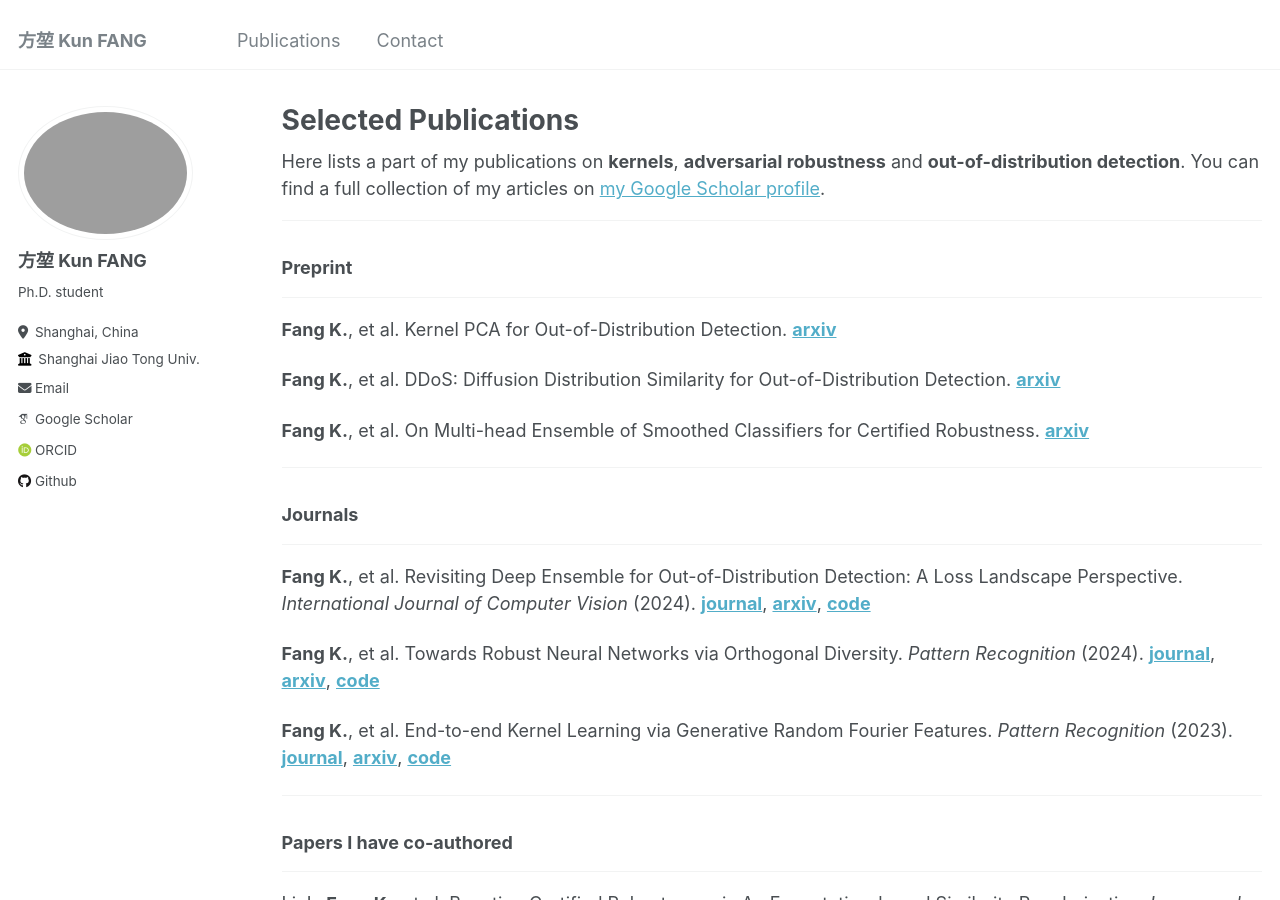
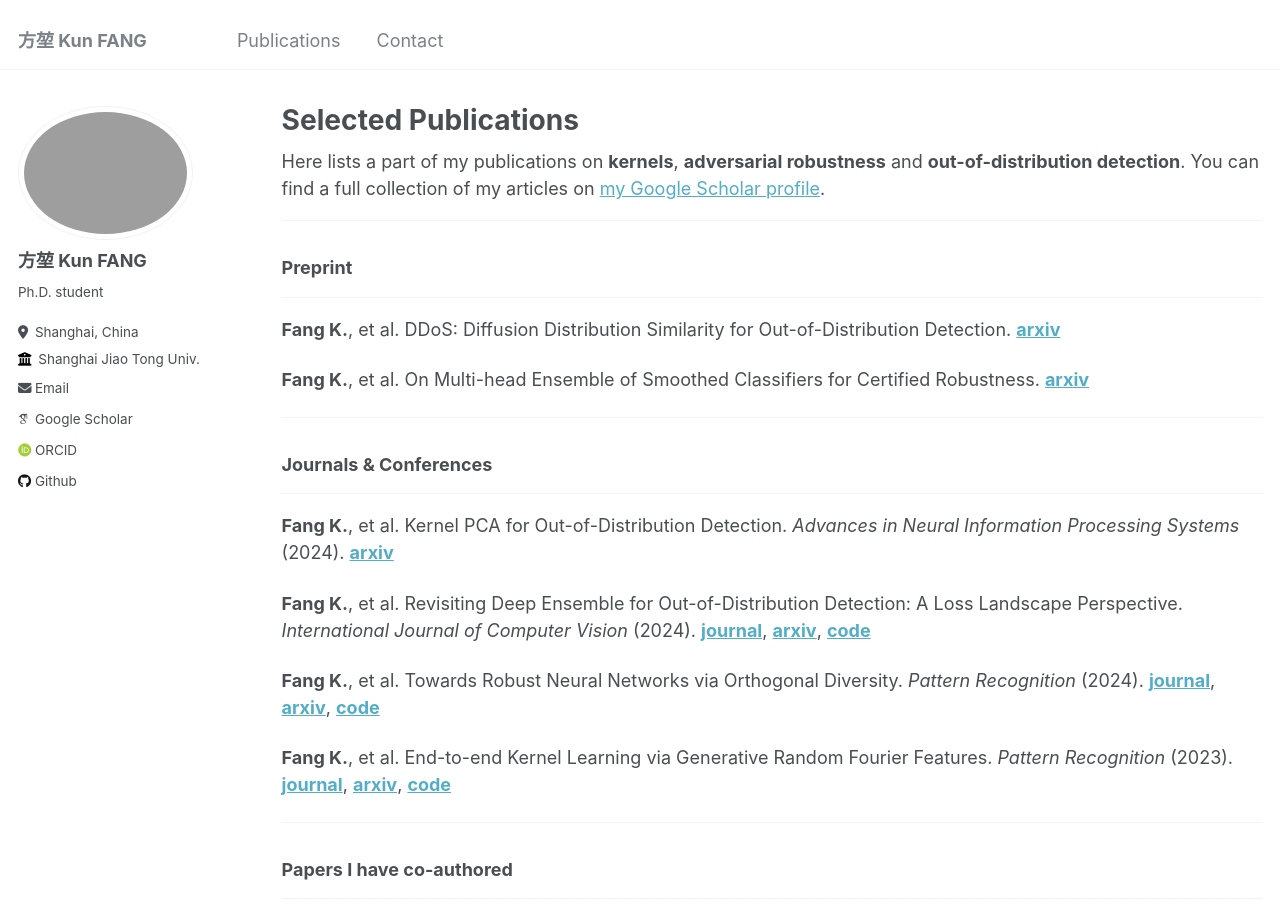
Before and after one commit to fanghenshaometeor/fanghenshaometeor.github.io, a Jekyll site: the page built from _pages/publications.md, in a window 1280 px wide and 900 px high. Built offline with Jekyll 4.4.1, drawn with Linux system fonts in a browser that asks for light colours; some web fonts are replaced.

Commit message:
update-pub

```diff
--- a/_pages/publications.md
+++ b/_pages/publications.md
@@ -27,8 +27,10 @@
 
 ---
 
-### Journals
+### Journals & Conferences
 ---
+**Fang K.**, et al. Kernel PCA for Out-of-Distribution Detection. *Advances in Neural Information Processing Systems* (2024). **[arxiv](https://arxiv.org/abs/2402.02949)**
+
 **Fang K.**, et al. Revisiting Deep Ensemble for Out-of-Distribution Detection: A Loss Landscape Perspective. *International Journal of Computer Vision* (2024). **[journal](https://doi.org/10.1007/s11263-024-02156-x)**, **[arxiv](https://arxiv.org/abs/2310.14227)**, **[code](https://github.com/fanghenshaometeor/ood-mode-ensemble)**
 
 **Fang K.**, et al. Towards Robust Neural Networks via Orthogonal Diversity. *Pattern Recognition* (2024). **[journal](https://doi.org/10.1016/j.patcog.2024.110281)**, **[arxiv](https://arxiv.org/abs/2010.12190)**, **[code](https://github.com/fanghenshaometeor/DIversity-via-Orthogonality)** <!--, **[read more](/publication/2024-02-17-paper-title-number-4)**-->
```
Also changed, not shown: other parts of _pages/publications.md (+1 -1 lines).
